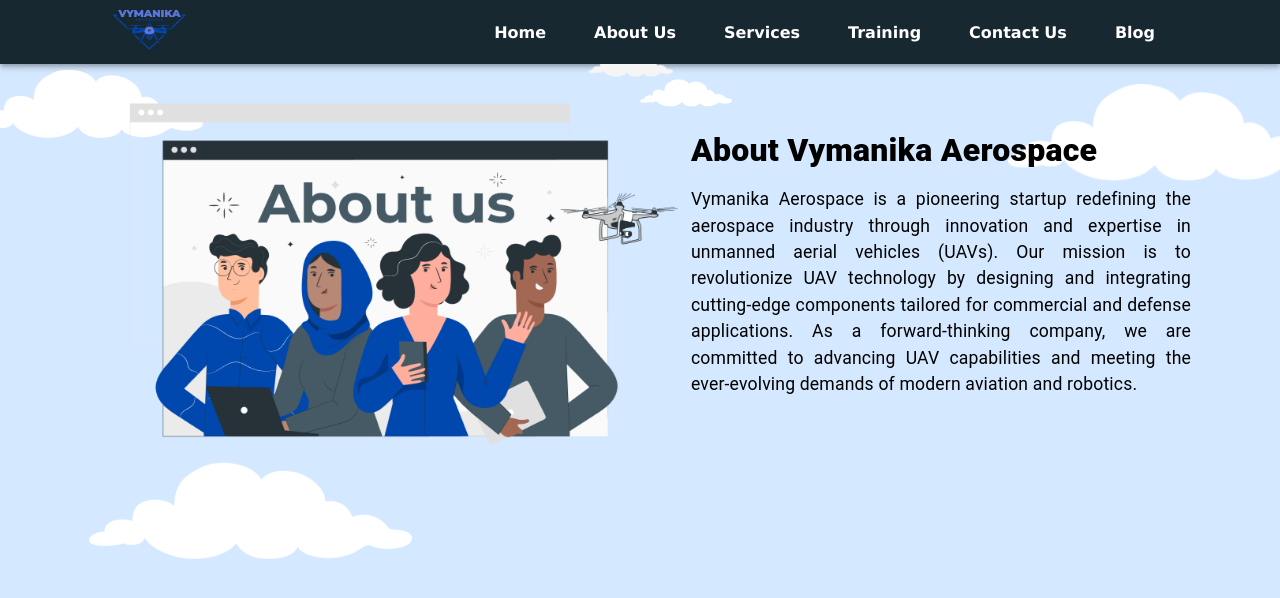
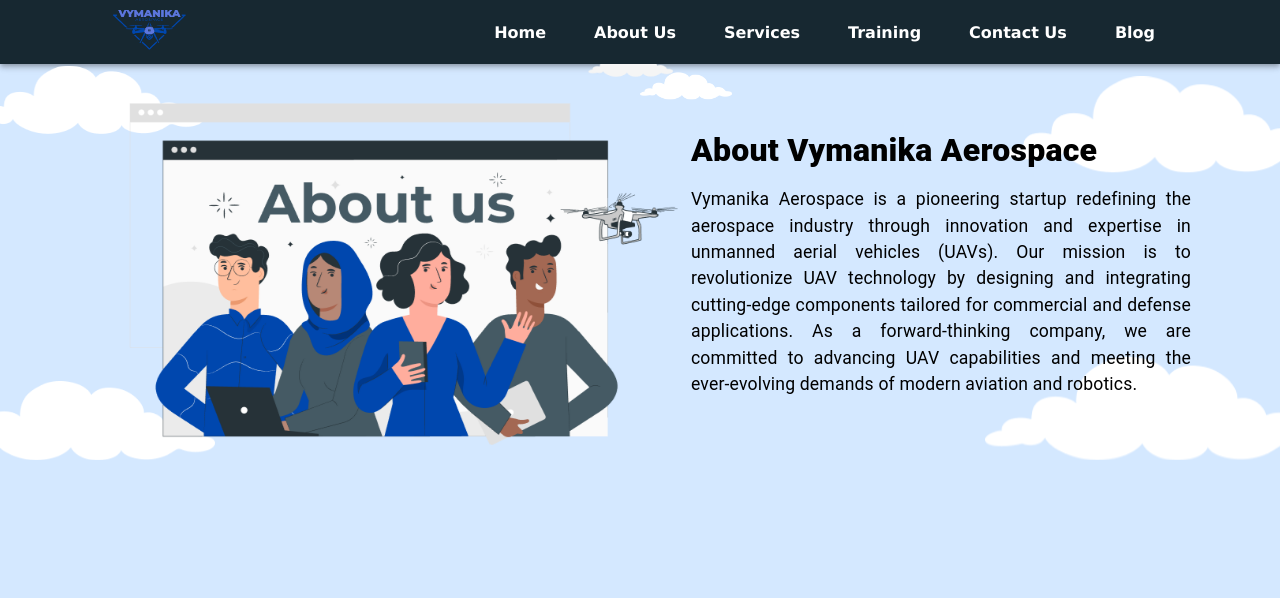
Before and after one commit to ParamJadvani/Vymanika_Aerospace, a React (Vite) app: page /about in a window 1280 px wide. Shown: the top 598 px of the page. Built offline with nearby package versions, Linux system fonts and the light colour scheme.

Commit message:
Header animation complete

```diff
--- a/src/components/Banner.jsx
+++ b/src/components/Banner.jsx
@@ -116,8 +116,7 @@
         <Box
           sx={{
             width: "100%",
-            position: "relative", // Ensure the clouds are positioned relative to the container
-            overflow: "hidden", // Prevent clouds from extending beyond the container
+            overflow: "hidden",
           }}
         >
           {/* First Bottom Cloud Box */}
@@ -131,7 +130,18 @@
               position: "absolute",
               left: { xs: "-4%", sm: "-11%", md: "-10%" },
               bottom: { xs: "-5.5%", sm: "-4%", md: "-8%", lg: "1%" },
-              animation: "float 6s ease-in-out infinite", // Add animation
+              animation: "float 6s ease-in-out infinite",
+              "@keyframes float": {
+                "0%": {
+                  transform: "translateY(0)",
+                },
+                "50%": {
+                  transform: "translateY(-10px)",
+                },
+                "100%": {
+                  transform: "translateY(0)",
+                },
+              },
             }}
           />
 
@@ -146,22 +156,13 @@
               position: "absolute",
               left: { xs: "70%", sm: "80%", md: "80%" },
               bottom: { xs: "-5.5%", sm: "-1%", md: "-2%", lg: "1%" },
-              animation: "float 8s ease-in-out infinite", // Add animation
-              // border:"10px solid red"
-            }}
-          />
-        </Box>
-        <Box
-          component="img"
-          src={cloud}
-          sx={{
               animation: "float 6s ease-in-out infinite",
               "@keyframes float": {
                 "0%": {
                   transform: "translateY(0)",
                 },
                 "50%": {
-                transform: "translateY(-10px)", // Adjust height for floating effect
+                  transform: "translateY(-10px)",
                 },
                 "100%": {
                   transform: "translateY(0)",
@@ -169,6 +170,7 @@
               },
             }}
           />
+        </Box>
       </Container>
     </Box>
   );
```
Lines whose indentation alone changed are shown as unchanged.
